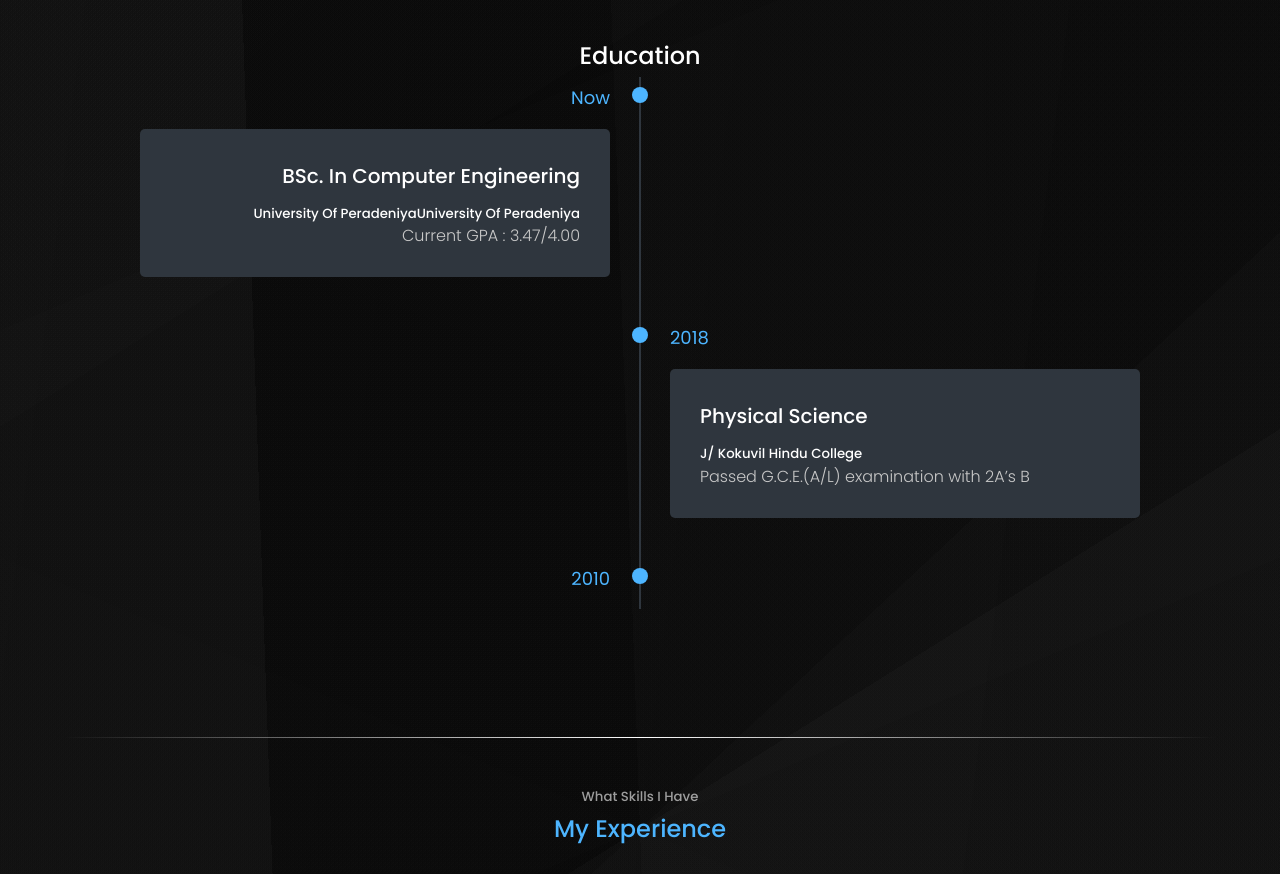
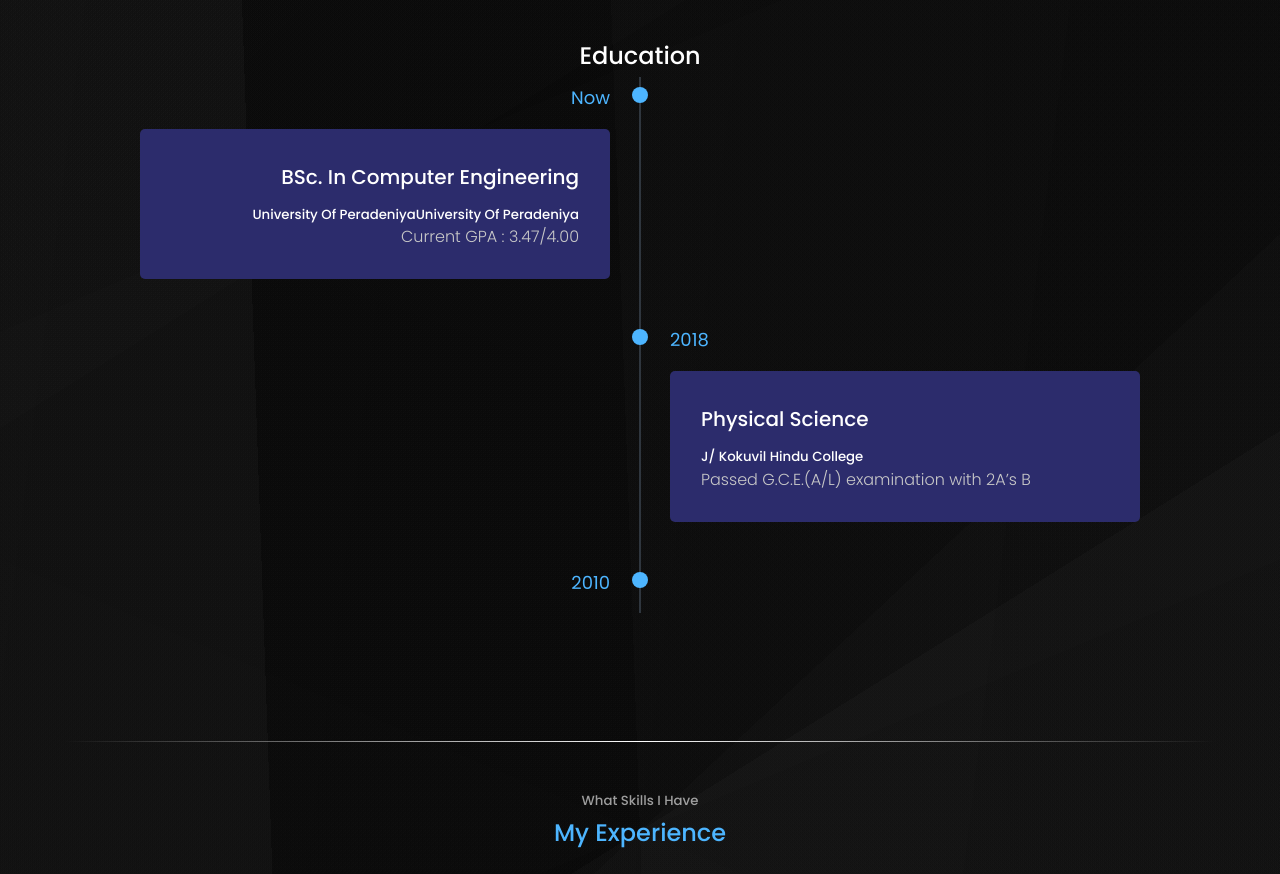
Before and after one commit to SyThulasi/MyPortfolio, a React (Create React App) app: page / in a window 1280 px wide. Shown: the part 1980-2854 px from the top of the page. Built offline with nearby package versions, Linux system fonts and the light colour scheme.

Commit message:
Update about.css

```diff
--- a/src/componentes/about/about.css
+++ b/src/componentes/about/about.css
@@ -213,9 +213,15 @@ a1 {
     margin:6px 0 15px;
 }
 .timeline-content{
-    background-color: #2f363e;
+    background-color: var(--color-bg-variant);
     padding: 30px;
     border-radius: 5px;
+    border: 1px solid transparent;
+}
+.timeline-item .timeline-content :hover{
+    background: transparent;
+    border-color: var(--color-primary-variant);
+    cursor: default;
 }
 .timeline-content h3{
     font-size: 20px;
```
